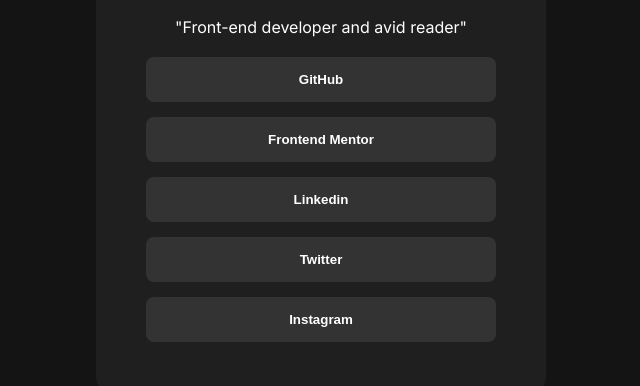
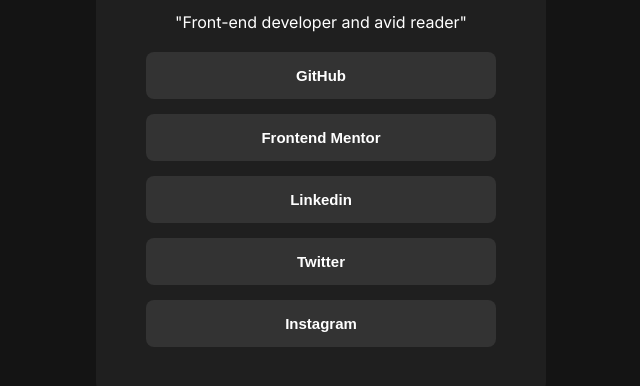
Before and after one commit to FelipeBernardesDev/social-profile, a plain HTML site: page index.html in a window 1280 px wide. Shown: the part 390-776 px from the top of the page, without its empty margins (319-959 px from the left). Drawn offline with Linux system fonts and the light colour scheme.

Commit message:
Atualizei o CSS

```diff
--- a/css/style.css
+++ b/css/style.css
@@ -72,7 +72,8 @@ body{
 
 .btn{
     background-color: #333333;
-    font-weight: 800;
+    font-size:  15px;
+    font-weight: 600;
     color: #fff;
     padding: 15px 50px;
     width: 350px;
@@ -80,4 +81,10 @@ body{
     border: none;
     border-radius: 8px;
     cursor: pointer;
+    transition: background-color 0.3s ease;
 }
+
+.btn:hover{
+    background-color: #c5f82a;
+    color: #000000;
+}
```
